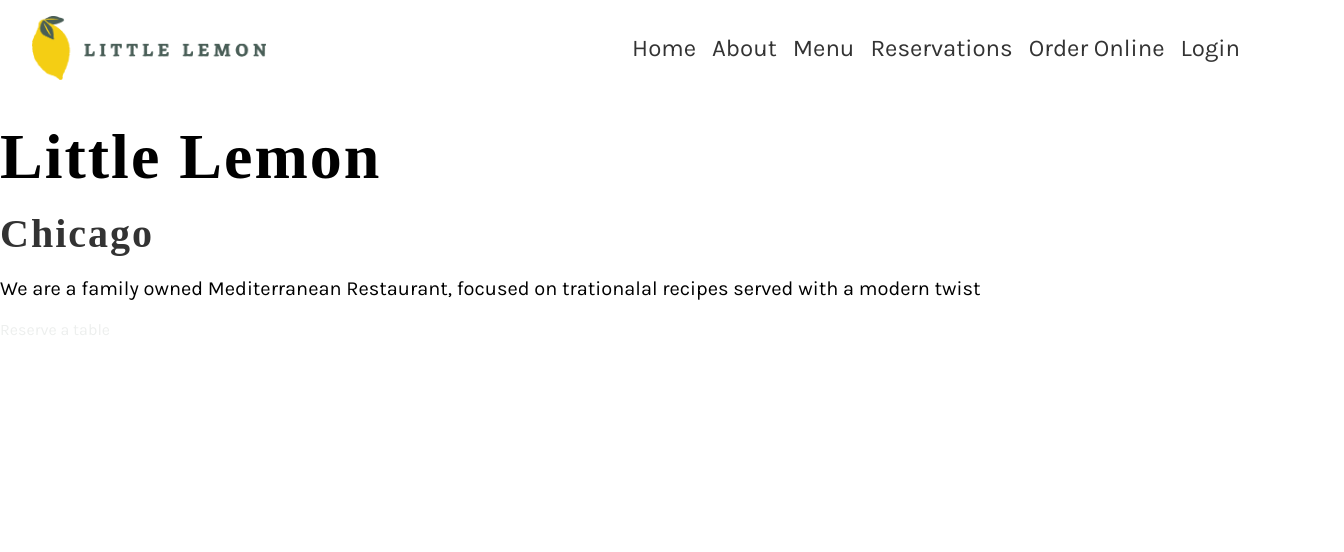
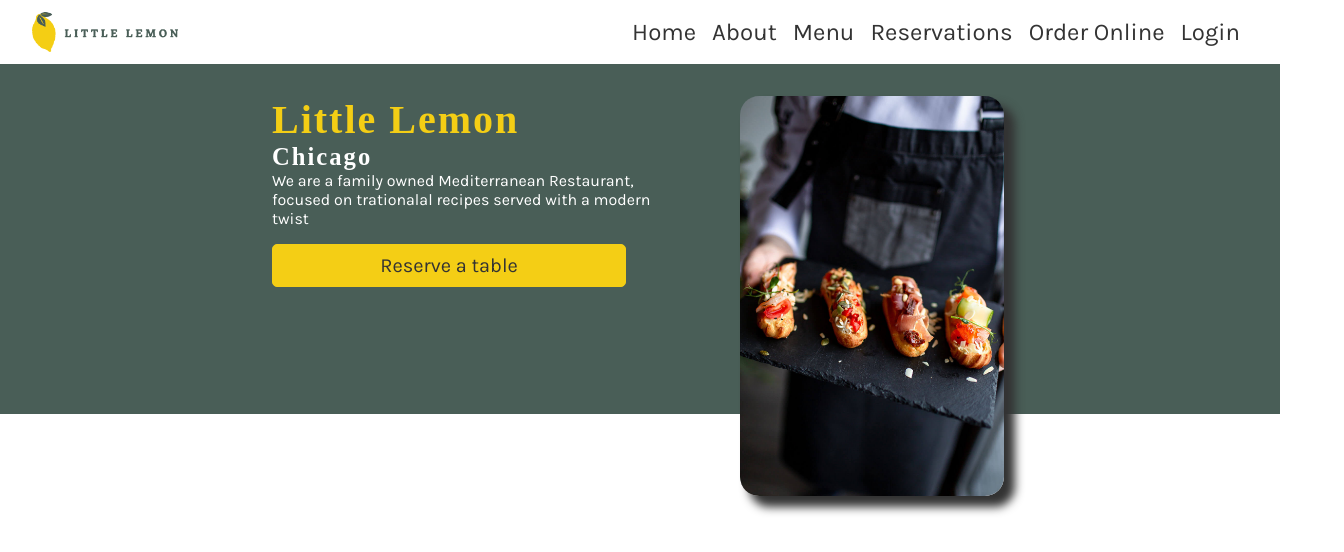
Before and after one commit to wsimmerson/fecapstone, a React (Create React App) app: page / in a window 1280 px wide. Shown: the top 552 px of the page, 1344 px wide, since content can reach past the window. Built offline with nearby package versions, Linux system fonts and the light colour scheme; a web font is replaced by a local one.

Commit message:
header, start card and specials

```diff
--- a/src/App.css
+++ b/src/App.css
@@ -45,26 +45,63 @@ a:hover {
   text-decoration: underline;
 }
 
+header {
+  background-color: var(--primary-dark);
+  height: 350px;
+}
+
+header h1 {
+  color: var(--primary-light);
+  margin: 0;
+  font-size: 2.5rem
+}
+
+header h2 {
+  font-size: 1.54rem;
+}
+
+header p {
+  font-size: 1rem;
+}
+
+header h2,
+header p {
+  margin: 0;
+  color: white;
+}
+
 header img {
   display: block;
   margin-left: auto;
   margin-right: auto;
   max-width: 100%;
-  height: auto;
+  height: 400px;
+  border-radius: 1.2rem;
+  box-shadow: 10px 10px 10px 1px var(--secondary-four);
 }
 
+header .container {
+  display: flex;
+  justify-content: center;
+  padding: 2rem;
+  width: 100%;
+}
+
+header .container > * {
+  width: 400px;
+}
 
 nav {
   background-color: #fff;
   display: flex;
   justify-content: space-between;
   align-items: center;
-  height: 2rem;
-  padding: 2rem;
+  min-height: 4rem;
+  padding: 0 2rem;
 }
 
 nav .brand {
-  height: 4rem;
+  height: 2.5rem;
 }
 
 nav ul {
@@ -140,7 +177,13 @@ input, select{
   box-sizing: border-box;
 }
 
-#btn {
+.container {
+  margin: 0 auto;
+}
+
+
+.btn {
+  margin-top: 1rem;
   padding: .5rem 1rem;
   border: 1px solid var(--primary-light);
   background-color: var(--primary-light);;
@@ -150,6 +193,15 @@ input, select{
   display: block;
   color: var(--secondary-four);
   line-height: 25px;
+  text-decoration: none;
+  text-align: center;
+}
+
+.btn:hover {
+  background: var(--secondary-one);
+  border: 1px solid var(--secondary-one);
+  color: var(--secondary-four );
+  text-decoration: none;
 }
 
 #hero {
@@ -255,6 +307,7 @@ height: 100%;
 @media (max-width: 800px) {
   nav {
     flex-direction: column;
+    padding: 1rem 0;
   }
   nav > ul {
     flex-wrap: wrap;
--- a/src/components/Header.js
+++ b/src/components/Header.js
@@ -4,12 +4,13 @@ import { Link } from "react-router-dom";
 function Header() {
     return (
         <header>
+            <div className="container">
                 <div>
                     <h1>Little Lemon</h1>
                     <h2>Chicago</h2>
                     <p>
-                    We are a family owned Mediterranean Restaurant, focused on
-                    trationalal recipes served with a modern twist
+                        We are a family owned Mediterranean Restaurant, focused
+                        on trationalal recipes served with a modern twist
                     </p>
                     <Link
                         to="/reservation"
@@ -18,6 +19,13 @@ function Header() {
                         Reserve a table
                     </Link>
                 </div>
+                <div>
+                    <img
+                        src="/assets/restaurant food B.jpg"
+                        alt=""
+                    />
+                </div>
+            </div>
         </header>
     );
 }
```
Also changed, not shown: src/components/Card.js (added, +7 -0 lines), src/components/Specials.js (added, +7 -0 lines). Lines whose indentation alone changed are shown as unchanged.
